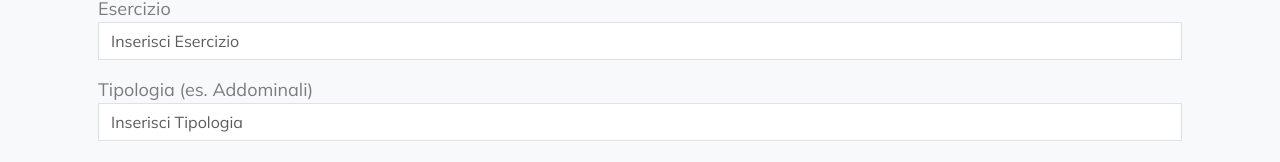
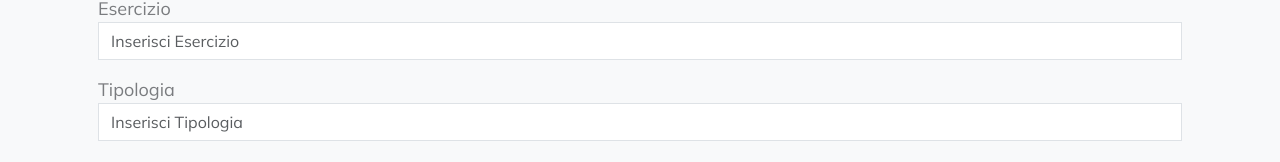
Before and after one commit to Andrea-vicari/tigerFitness, a React (Vite) app in the folder client/: page /newtraining/1 in a window 1280 px wide. Shown: the part 223-385 px from the top of the page. Built offline with nearby package versions, Linux system fonts and the light colour scheme.

Commit message:
Update NewTraining.jsx

```diff
--- a/client/src/Components/dashcomponents/NewTraining.jsx
+++ b/client/src/Components/dashcomponents/NewTraining.jsx
@@ -113,8 +113,8 @@ const NewTraining = () =>{
                 />
               </div>
               <div className="mb-3">
-                <label htmlFor="tipolgia">
-                  <strong>Tipologia (es. Addominali)</strong>
+                <label htmlFor="title">
+                  <strong>Tipologia</strong>
                 </label>
                 <input
                   type="text"
```
